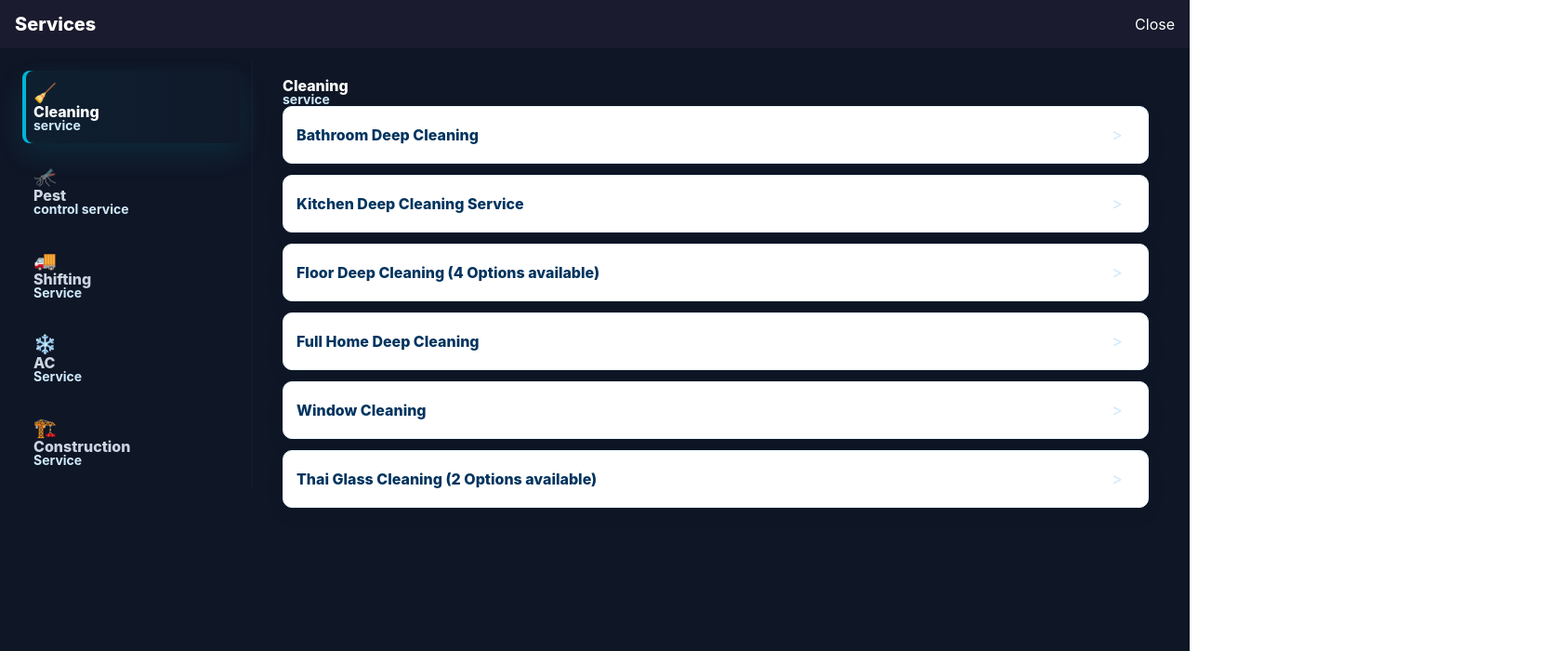
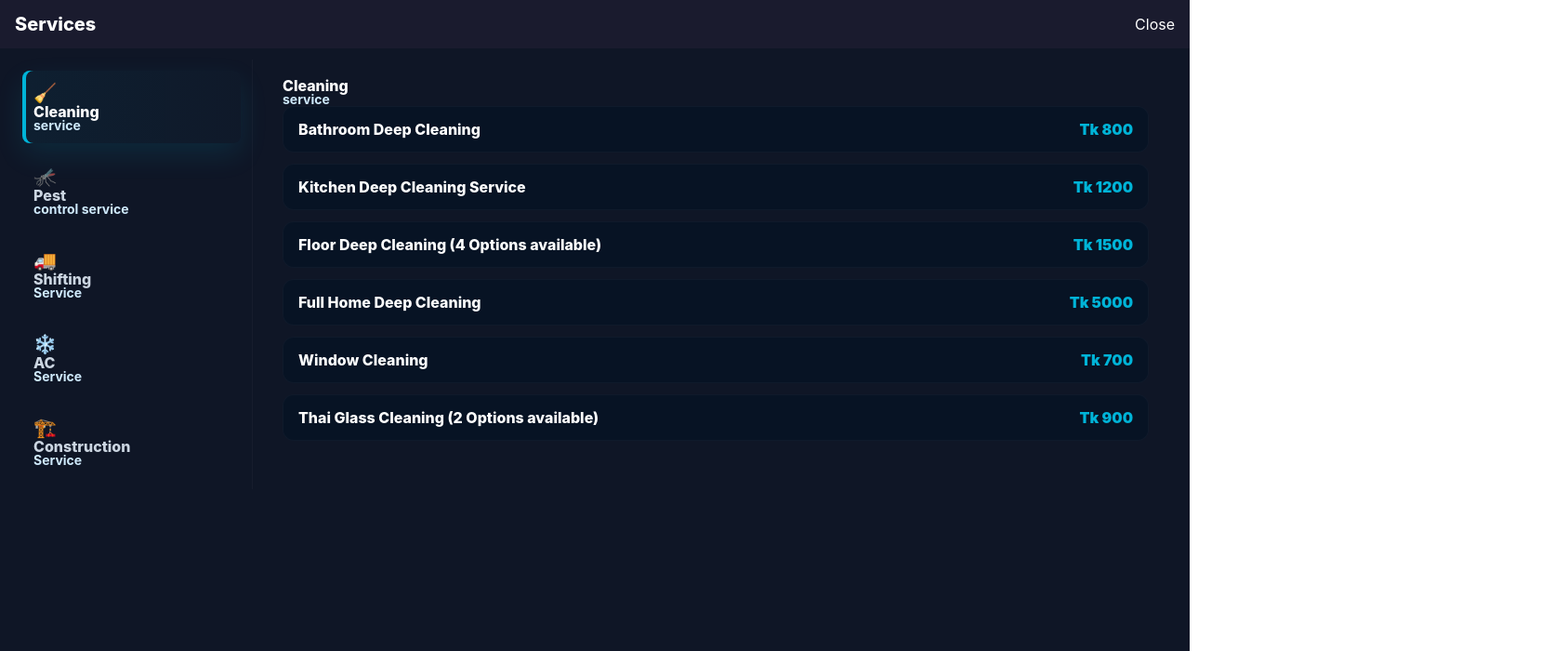
Before and after one commit to RetroRabiul/HTService, a Next.js app: page /all-services in a window 1280 px wide. Shown: the top 700 px of the page at 93% size, 1686 px wide, since content can reach past the window. Built offline with nearby package versions, Linux system fonts and the light colour scheme.

Commit message:
UI: dark subservice cards + show prices on right; prevent horizontal overflow

```diff
--- a/styles/BookingModal.module.css
+++ b/styles/BookingModal.module.css
@@ -98,6 +98,21 @@
 /* Reuse .subserviceItem for right column; ensure contrast on desktop */
 .subserviceItem { background: #fff; color: #00345f; padding: 12px 14px; border-radius: 10px; border: 1px solid #e6f8ff; font-weight: 700; text-align: left; cursor: pointer; box-shadow: 0 8px 20px rgba(3,26,44,0.06); transition: transform 0.14s, box-shadow 0.14s; }
 .subserviceItem:hover { background: #f6fdff; transform: translateY(-4px); box-shadow: 0 20px 40px rgba(3,26,44,0.12); }
+
+/* dark variant for subservice cards used on the services page */
+.subserviceCardDark {
+  background: #071324;
+  color: #fff;
+  padding: 14px 16px;
+  border-radius: 12px;
+  border: 1px solid rgba(255,255,255,0.03);
+  display: flex;
+  align-items: center;
+  justify-content: space-between;
+  cursor: pointer;
+  transition: transform 0.12s, box-shadow 0.12s, background 0.12s;
+}
+.subserviceCardDark:hover { transform: translateY(-4px); box-shadow: 0 18px 40px rgba(0,0,0,0.35); }
 
 /* ── Header ─────────────────────────────── */
 .header {
```
Also changed, not shown: pages/all-services.js.
